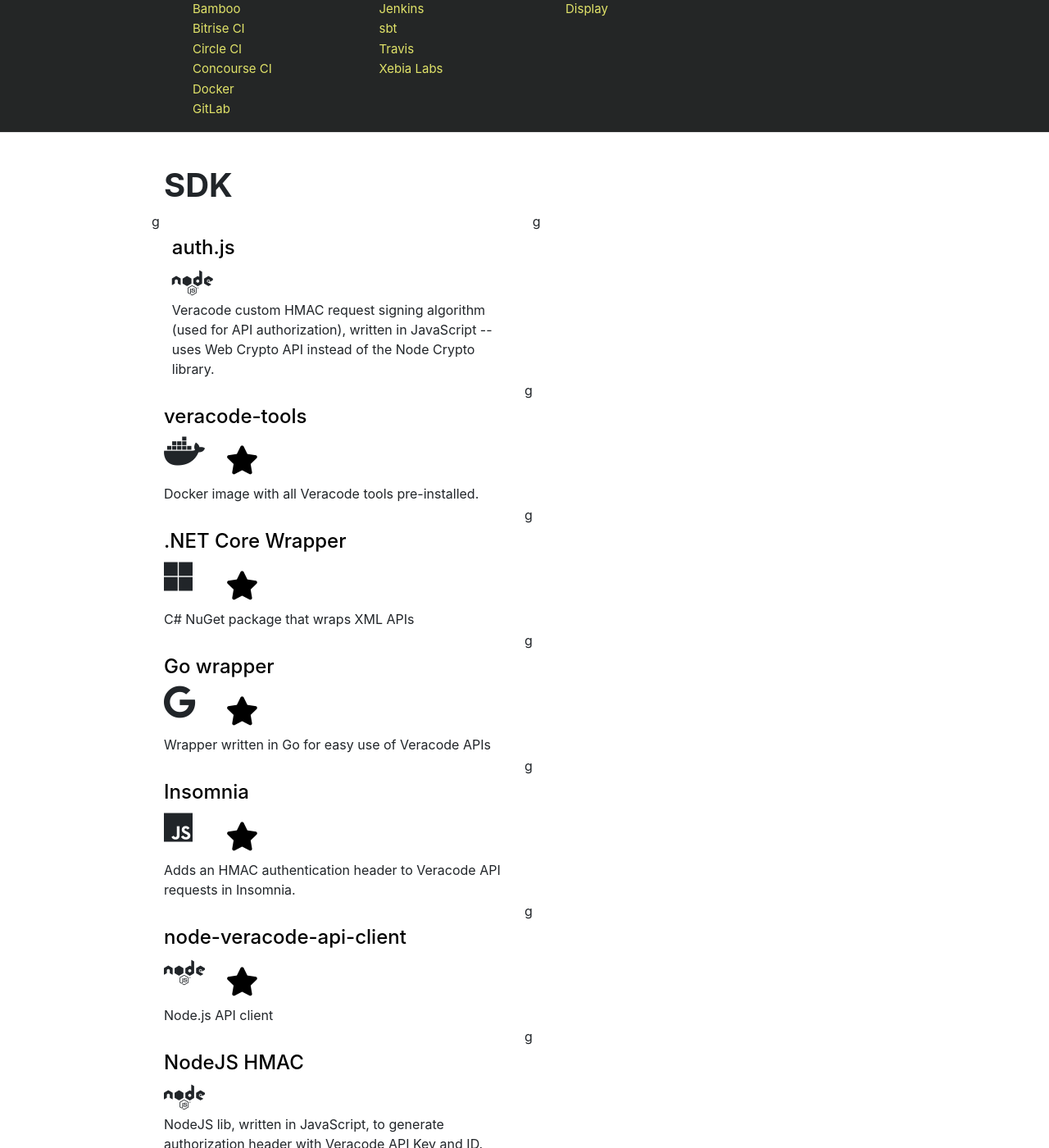
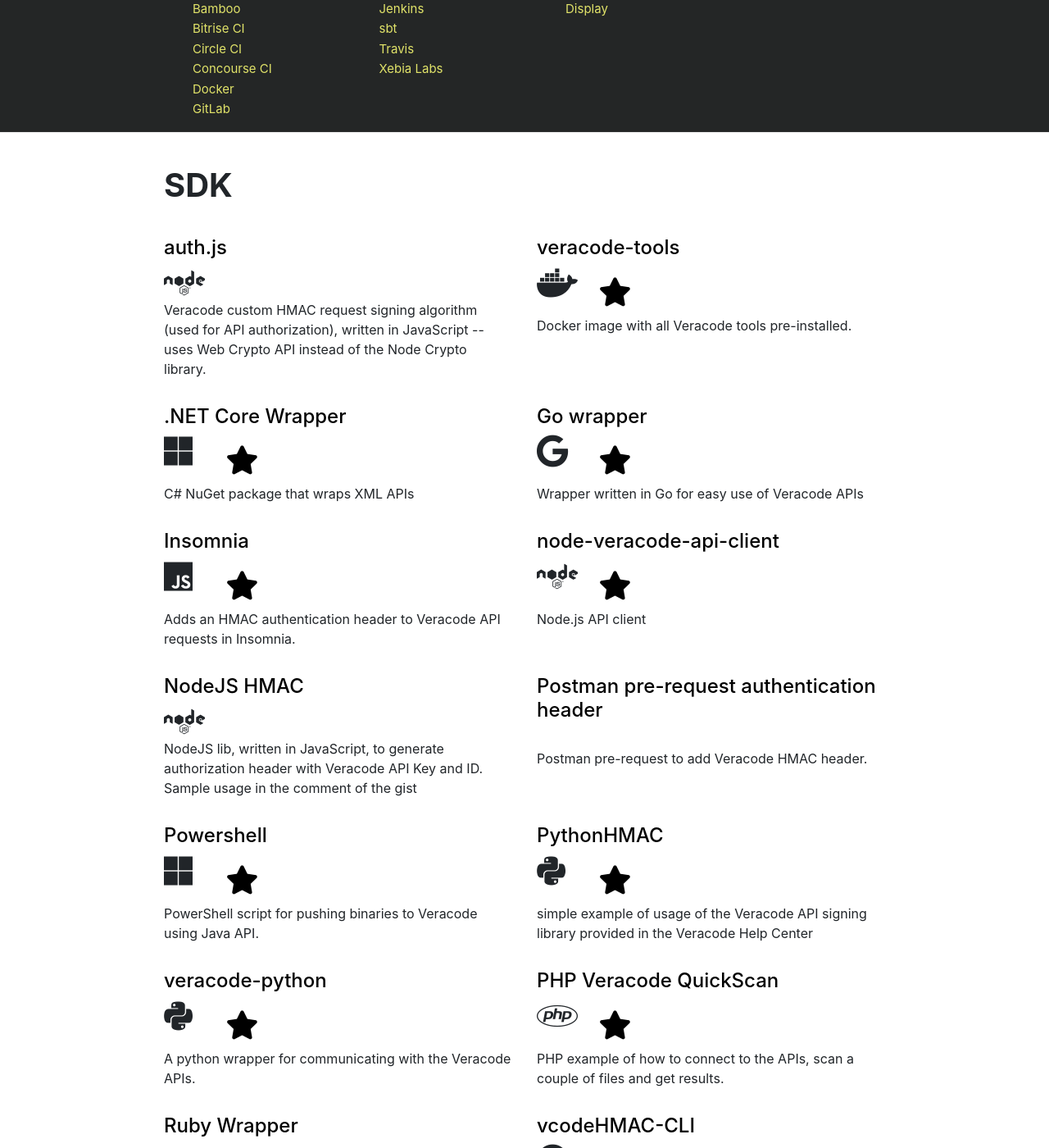
Before and after one commit to veracode/veracode.github.io, a Jekyll site: the page built from index.html, in a window 1280 px wide and 1400 px high, scrolled down 553 px. Shown: the whole window at 82% size. Built offline with Jekyll 4.4.1, drawn with Linux system fonts in a browser that asks for light colours; comment, search, counter and statistics services are not loaded; some of the changed text lies outside the part shown.

Commit message:
removing random g

```diff
--- a/_includes/project.html
+++ b/_includes/project.html
@@ -1,4 +1,4 @@
-g<div class="col-md-6">
+<div class="col-md-6">
   <div class="row">
     <div class="col-md-12">
       <h2>
```
Also changed, not shown: other parts of _includes/project.html (+1 -1 lines).
